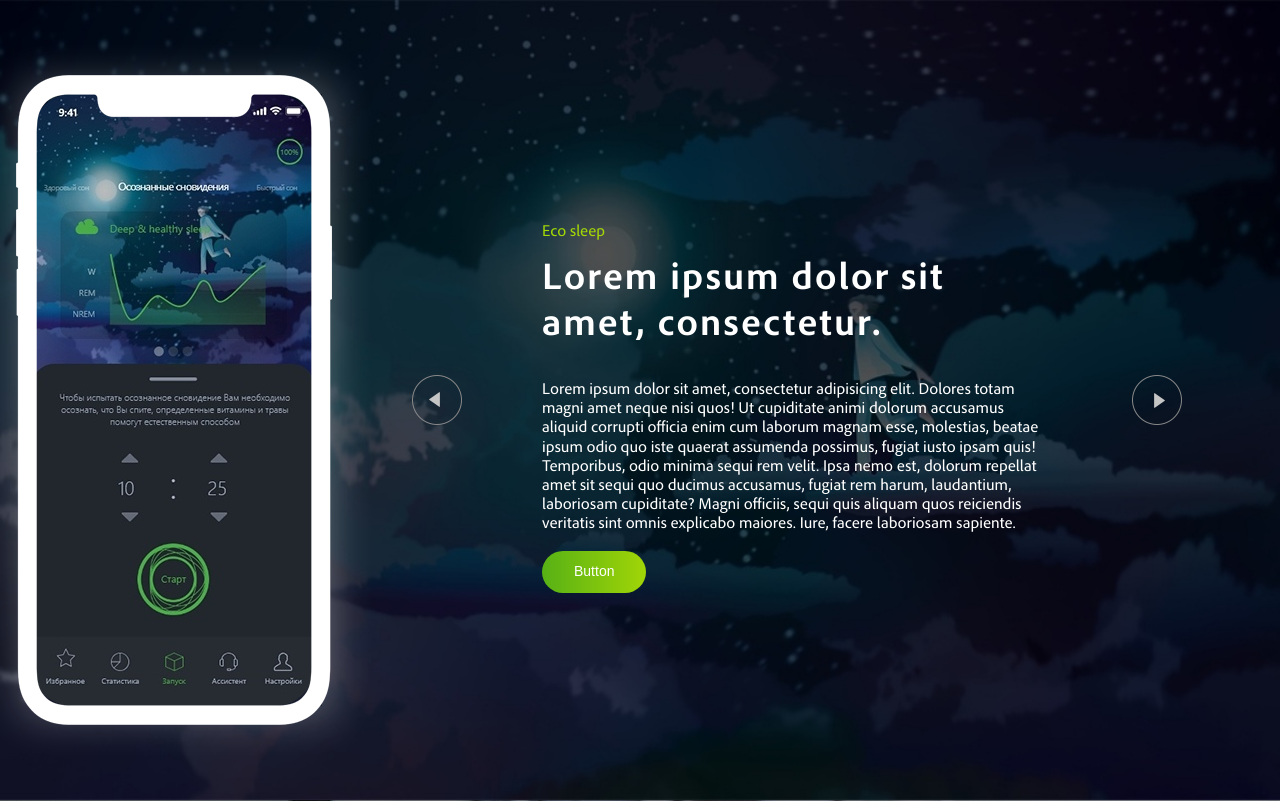
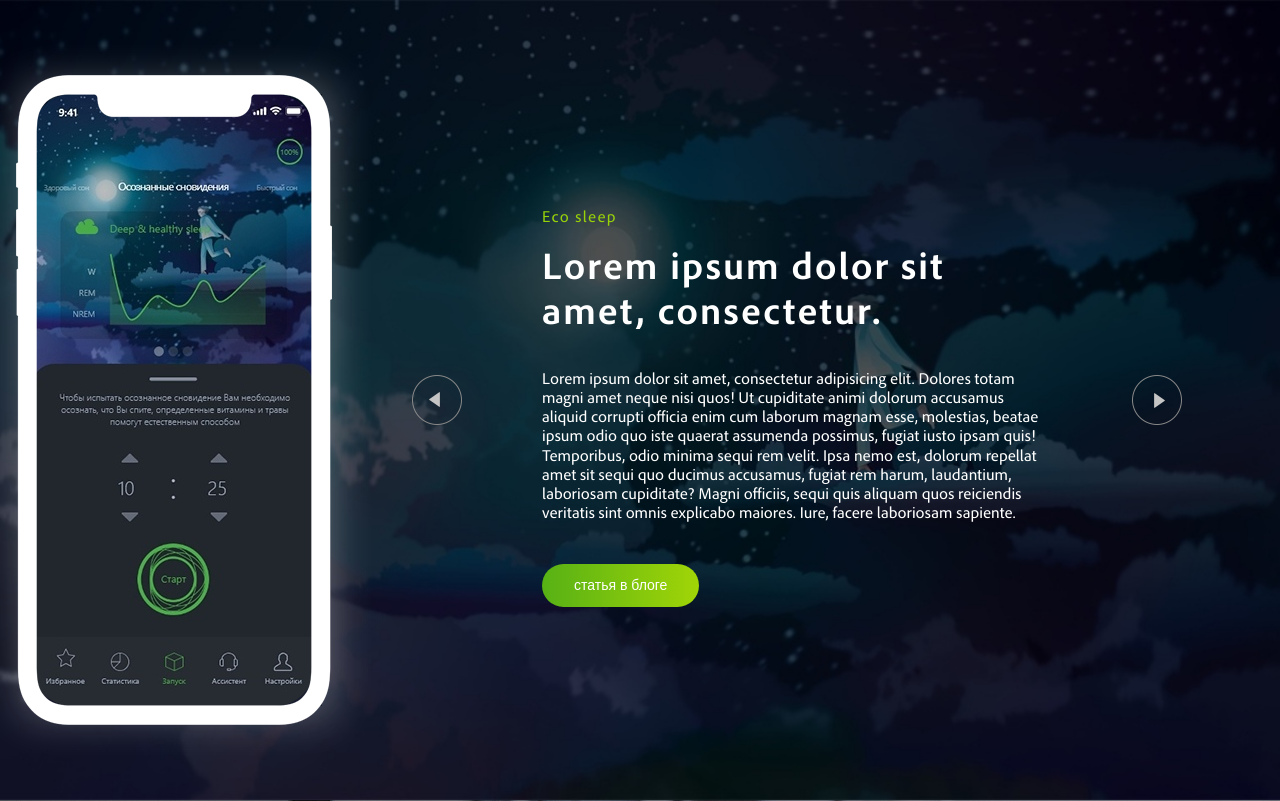
Before and after one commit to concencuc/slider, a web app: file ustroistvo.html in a window 1280 px wide. Shown: the top 801 px of the page. Run offline with its HTML, style and script files only (its server is not run), Linux system fonts and the light colour scheme; some web fonts are replaced.

```diff
--- a/css/main-slider.css
+++ b/css/main-slider.css
@@ -45,10 +45,13 @@
   color: #fff;
   width: 500px; }
   .slider-text .comment {
-    color: #a4d905; }
+    color: #98d208;
+    letter-spacing: 1.32px;
+    margin-bottom: 1.2rem; }
+  .slider-text h2 {
+    margin-bottom: 2rem; }
   .slider-text__desc {
-    font-size: 16px;
-    font-weight: 400; }
+    margin-bottom: 2.5rem; }
 
 .slider-text__item {
   animation-name: fade;
--- a/ustroistvo.html
+++ b/ustroistvo.html
@@ -66,7 +66,7 @@
 						<div class="slider-text__desc">
 							<p>Lorem ipsum dolor sit amet, consectetur adipisicing elit. Dolores totam magni amet neque nisi quos! Ut cupiditate animi dolorum accusamus aliquid corrupti officia enim cum laborum magnam esse, molestias, beatae ipsum odio quo iste quaerat assumenda possimus, fugiat iusto ipsam quis! Temporibus, odio minima sequi rem velit. Ipsa nemo est, dolorum repellat amet sit sequi quo ducimus accusamus, fugiat rem harum, laudantium, laboriosam cupiditate? Magni officiis, sequi quis aliquam quos reiciendis veritatis sint omnis explicabo maiores. Iure, facere laboriosam sapiente.</p>
 						</div>
-						<a href="#" class="btn slider-btn">Button</a>
+						<a href="#" class="btn slider-btn">статья в блоге</a>
 					</div>
 					<div class="slider-text__item">
 						<div class="comment">
@@ -76,7 +76,7 @@
 						<div class="slider-text__desc">
 							<p>gewwwewews</p>
 						</div>
-						<a href="#" class="btn slider-btn">Button</a>
+						<a href="#" class="btn slider-btn">статья в блоге</a>
 					</div>
 					<div class="slider-text__item">
 						<div class="comment">
@@ -86,7 +86,7 @@
 						<div class="slider-text__desc">
 							<p>dsasdsiat iusto ipsam quis! Temporibus, odio minima sequi rem velit. Ipsa nemo est, dolorum repellat amet sit sequi quo ducimus accusamus, fugiat rem harum, laudantium, laboriosam cupiditate? Magni officiis, sequi quis aliquam quos reiciendis veritatis sint omnis explicabo maiores. Iure, facere laboriosam sapiente.</p>
 						</div>
-						<a href="#" class="btn slider-btn">Button</a>
+						<a href="#" class="btn slider-btn">статья в блоге</a>
 					</div>
 				</div>
 				<!-- slider-text end -->
```
Also changed, not shown: sass/main-slider.sass (+6 -3 lines), img/newAndrey/phone-2.png (deleted), img/newAndrey/phone-ten.png (deleted), img/newAndrey/statistika-img.png, 1 other file.
